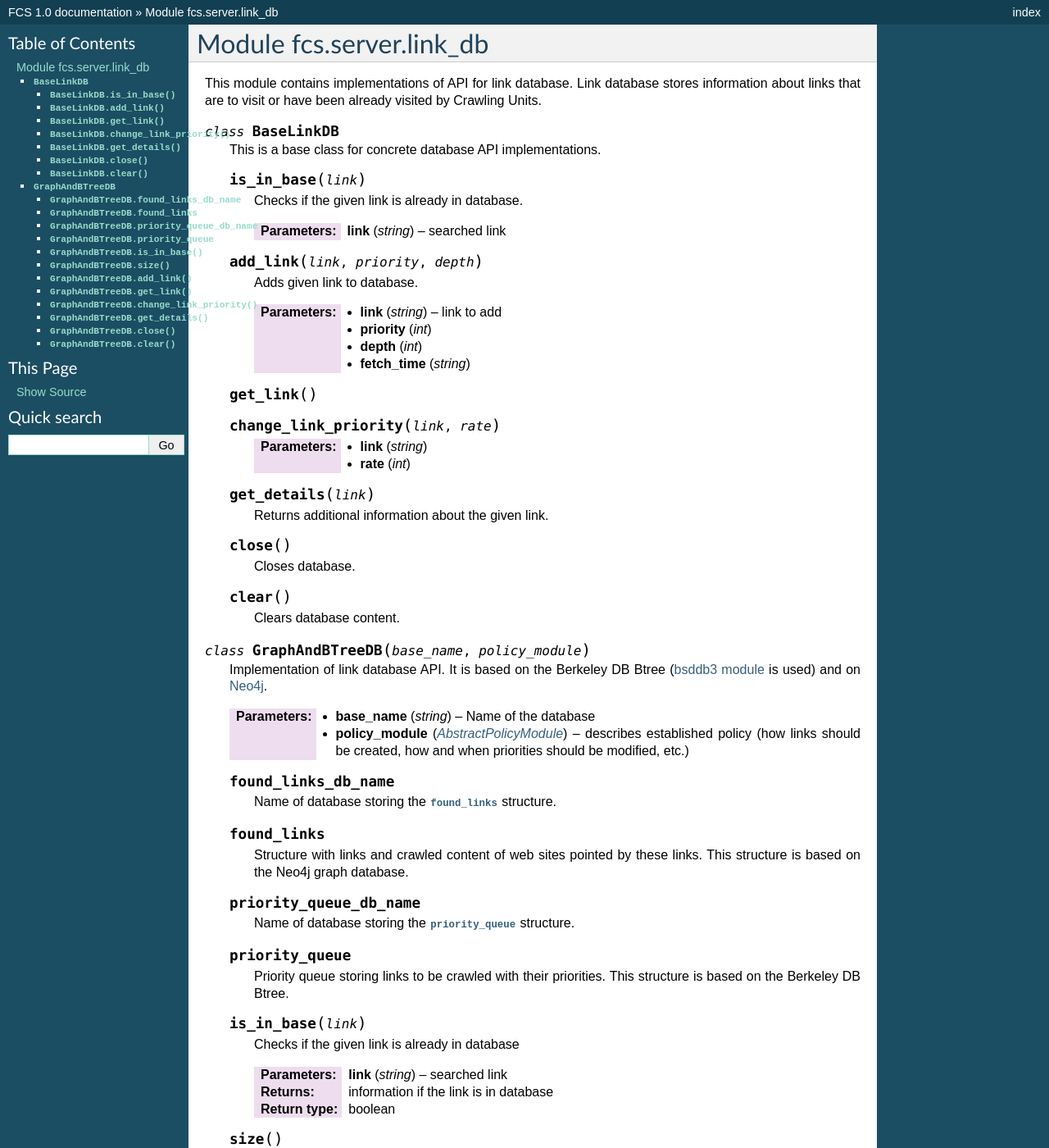
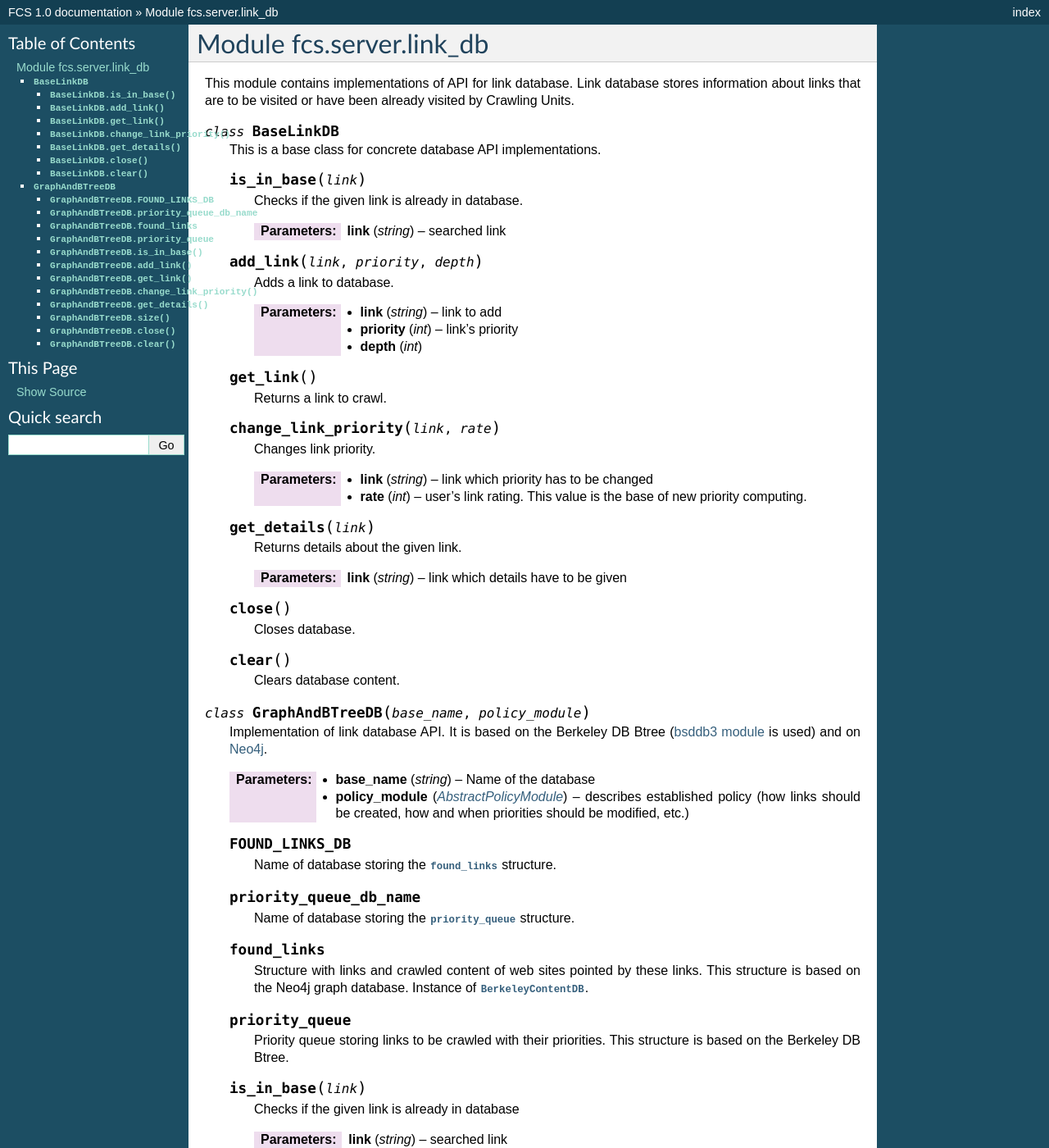
Before and after one commit to agh-glk/fcs, a Sphinx documentation site: the page built from docs/source/server/link_db.rst, in a window 1280 px wide and 1400 px high. Shown: the whole window at 82% size. Built offline with Sphinx 7.4.7, drawn with Linux system fonts in a browser that asks for light colours; formulas are drawn with MathJax 3; some of the changed text lies outside the part shown.

Commit message:
[NT] Edit

```diff
--- a/docs/source/server/link_db.rst
+++ b/docs/source/server/link_db.rst
@@ -1,8 +1,7 @@
 Module fcs.server.link_db
 =======================================
 
-This module contains implementations of API for link database. Link database stores information about links that
-are to visit or have been already visited by Crawling Units.
+This module contains implementations of API for link database. Link database stores information about links that are to be visited or have been already visited by Crawling Units.
 
 .. py:class:: BaseLinkDB
 
@@ -16,27 +15,28 @@ are to visit or have been already visited by Crawling Units.
 
    .. py:method:: add_link(link, priority, depth)
 
-      Adds given link to database.
+      Adds a link to database.
 
       :param string link: link to add
-      :param int priority:
+      :param int priority: link's priority
       :param int depth:
-      :param string fetch_time:
 
    .. py:method:: get_link()
 
-
+      Returns a link to crawl.
 
    .. py:method:: change_link_priority(link, rate)
 
-      :param string link:
-      :param int rate:
+      Changes link priority.
 
+      :param string link: link which priority has to be changed
+      :param int rate: user's link rating. This value is the base of new priority computing.
 
    .. py:method:: get_details(link)
 
-      Returns additional information about the given link.
+      Returns details about the given link.
 
+      :param string link: link which details have to be given
 
    .. py:method:: close()
 
@@ -54,17 +54,17 @@ are to visit or have been already visited by Crawling Units.
    :param string base_name: Name of the database
    :param AbstractPolicyModule policy_module: describes established policy (how links should be created, how and when priorities should be modified, etc.)
 
-   .. py:attribute:: found_links_db_name
+   .. py:attribute:: FOUND_LINKS_DB
 
       Name of database storing the :py:attr:`found_links` structure.
-
-   .. py:attribute:: found_links
-
-      Structure with links and crawled content of web sites pointed by these links. This structure is based on the Neo4j graph database.
 
    .. py:attribute:: priority_queue_db_name
 
       Name of database storing the :py:attr:`priority_queue` structure.
+
+   .. py:attribute:: found_links
+
+      Structure with links and crawled content of web sites pointed by these links. This structure is based on the Neo4j graph database. Instance of :py:class:`BerkeleyContentDB`.
 
    .. py:attribute:: priority_queue
 
@@ -76,26 +76,29 @@ are to visit or have been already visited by Crawling Units.
 
       :param string link: searched link
       :return: information if the link is in database
-      :rtype: boolean
+      :rtype: bool
 
-   .. py:method:: size()
-
-
-   .. py:method:: add_link(link, priority, depth, fetch_time="")
+   .. py:method:: add_link(link, priority, depth)
 
       Adds given link to database.
 
-      :param string link: link to add
-      :param int priority:
+      :param string link: link to be added
+      :param int priority: link's priority
       :param int depth:
-      :param string fetch_time:
 
    .. py:method:: get_link()
 
+      Returns a link to be processed (one with the highest priority).
+
+      :return: link to be processed
+      :rtype: string
+
    .. py:method:: change_link_priority(link, rate)
 
-      :param string link:
-      :param int rate:
+      Changes link priority.
+
+      :param string link: link which priority has to be changed
+      :param int rate: user's link rating. This value is the base of new priority computing.
 
    .. py:method:: get_details()
 
@@ -104,6 +107,9 @@ are to visit or have been already visited by Crawling Units.
       :return: List with 3 strings - priority, fetch date (could be an empty string) and depth of crawling tree (method of crawling tree depth calculating depends on the policy - for details see :ref:`CrawlingDepthPolicy`)
       :rtype: list of strings
 
+   .. py:method:: size()
+
+
    .. py:method:: close()
 
       Closes database.
```
